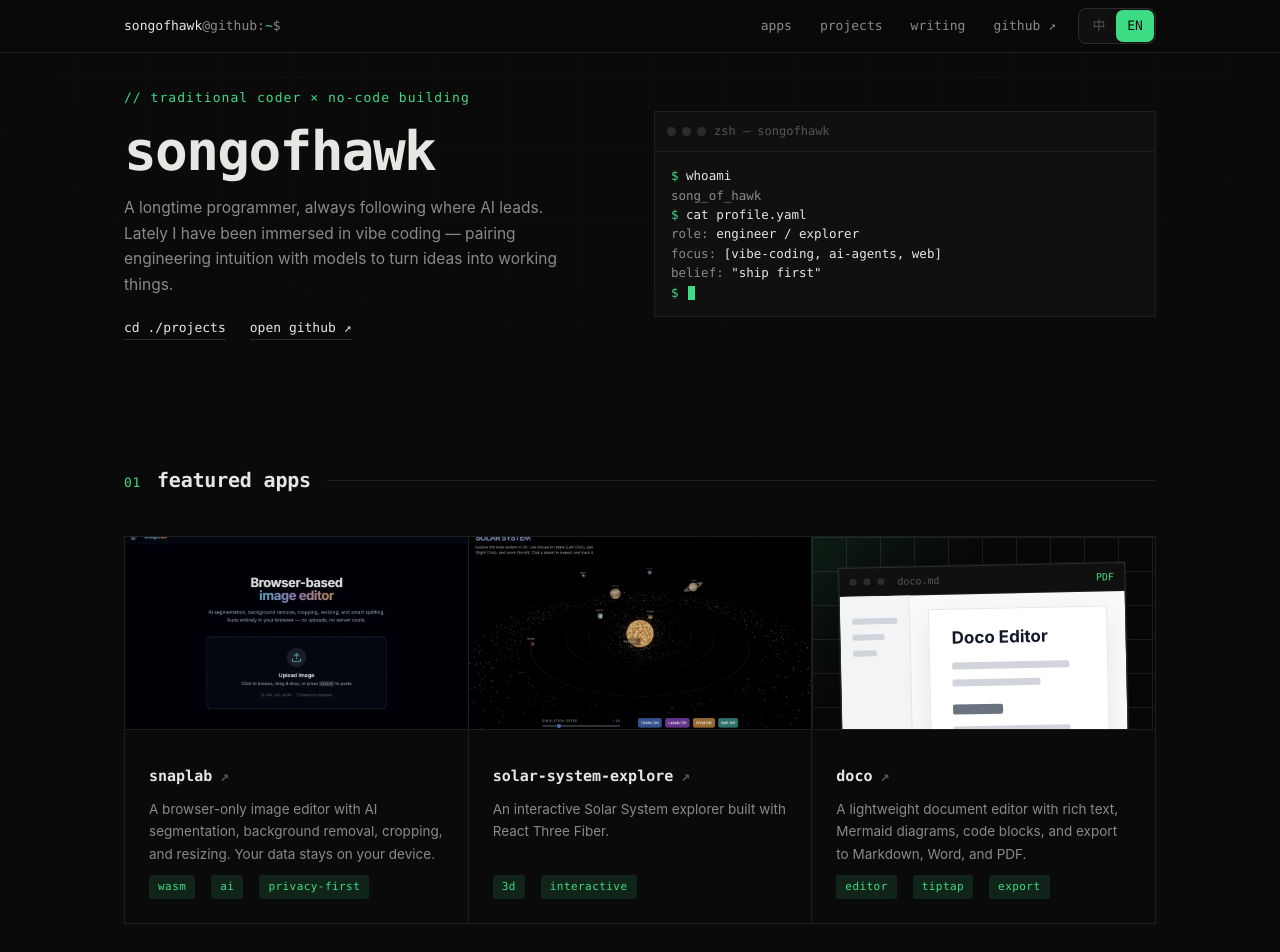
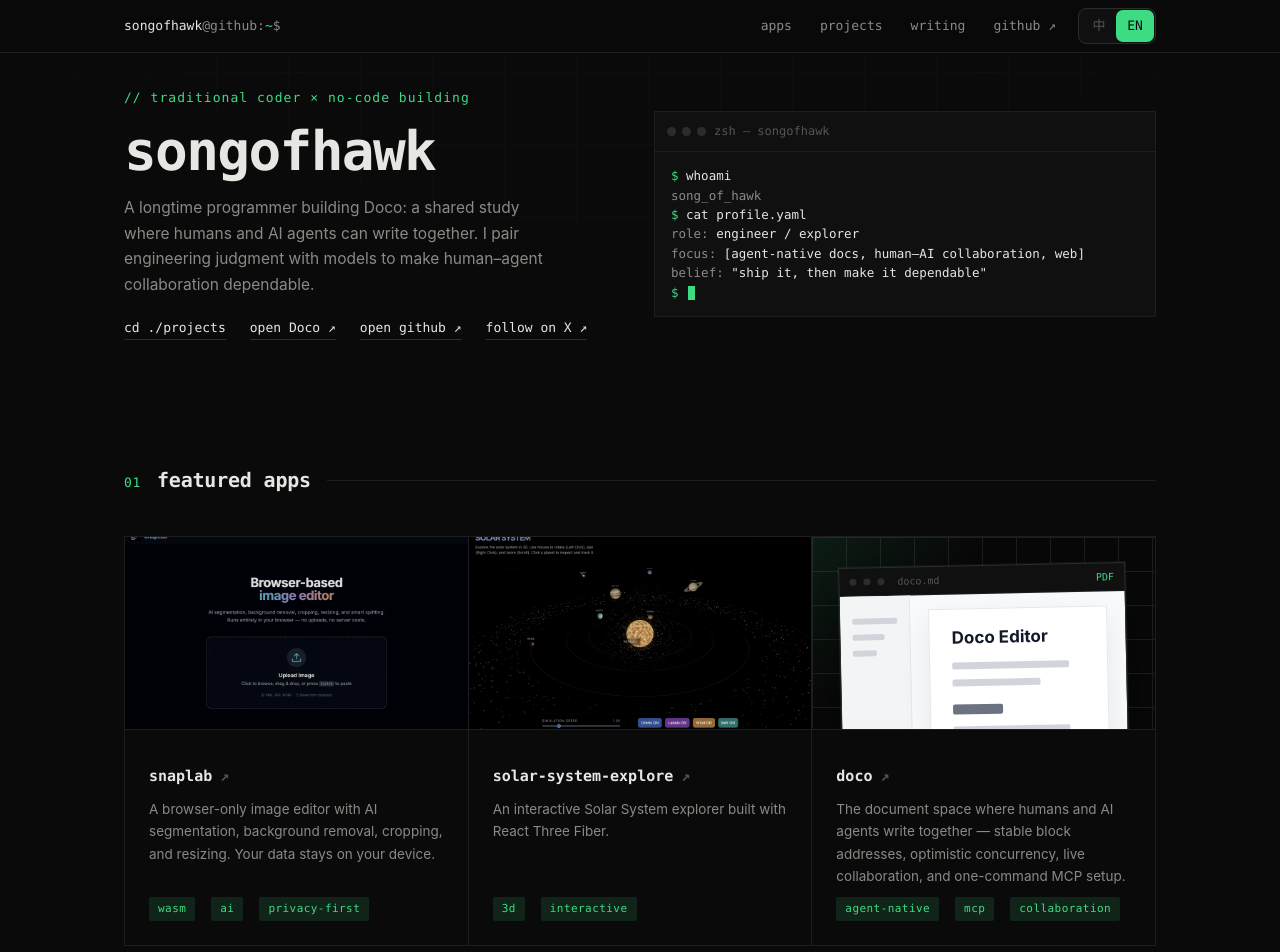
Before and after one commit to songofhawk/songofhawk.github.io, a React (Vite) app: page / in a window 1280 px wide. Shown: the top 952 px of the page. Built offline with nearby package versions, Linux system fonts and the light colour scheme; no server answers.

Commit message:
feat: strengthen Doco author profile

```diff
--- a/index.html
+++ b/index.html
@@ -4,7 +4,12 @@
     <meta charset="UTF-8" />
     <link rel="icon" type="image/svg+xml" href="/favicon.svg" />
     <meta name="viewport" content="width=device-width, initial-scale=1.0" />
-    <meta name="description" content="songofhawk — engineer / explorer. A traditional programmer exploring no-code building and new ways for humans and AI to work together." />
+    <meta name="description" content="songofhawk — engineer and creator of Doco, building an agent-native document space humans and AI can safely write together." />
+    <link rel="canonical" href="https://songofhawk.github.io/" />
+    <meta property="og:type" content="website" />
+    <meta property="og:title" content="songofhawk — engineer and creator of Doco" />
+    <meta property="og:description" content="Building an agent-native document space where humans and AI can safely write together." />
+    <meta property="og:url" content="https://songofhawk.github.io/" />
     <meta name="theme-color" content="#0a0a0a" />
     <title>songofhawk@github:~$</title>
   </head>
--- a/src/components/FeaturedApps.jsx
+++ b/src/components/FeaturedApps.jsx
@@ -21,9 +21,9 @@ const apps = [
     {
         name: 'doco',
         descriptionKey: 'doco',
-        url: 'https://doco-editor.pages.dev/',
+        url: 'https://doco.page/',
         preview: 'doco',
-        tags: ['editor', 'tiptap', 'export']
+        tags: ['agent-native', 'mcp', 'collaboration']
     }
 ];
 
--- a/src/components/Hero.jsx
+++ b/src/components/Hero.jsx
@@ -38,10 +38,16 @@ const Hero = () => {
                 }}>
                     {copy.hero.intro}
                 </p>
-                <div style={{ display: 'flex', gap: '24px', fontSize: '13px' }}>
+                <div style={{ display: 'flex', flexWrap: 'wrap', gap: '12px 24px', fontSize: '13px' }}>
                     <a href="#projects" className="link">{copy.hero.projects}</a>
+                    <a href="https://doco.page/" target="_blank" rel="noopener noreferrer" className="link">
+                        {copy.hero.doco}
+                    </a>
                     <a href="https://github.com/songofhawk" target="_blank" rel="noopener noreferrer" className="link">
                         {copy.hero.github}
+                    </a>
+                    <a href="https://x.com/songofhawk" target="_blank" rel="noopener noreferrer" className="link">
+                        {copy.hero.x}
                     </a>
                 </div>
             </div>
--- a/src/i18n.jsx
+++ b/src/i18n.jsx
@@ -15,12 +15,14 @@ const messages = {
         },
         hero: {
             eyebrow: '// 传统程序员 × 无代码编程',
-            intro: '多年程序员，始终追随 AI 的脚步。最近沉迷 vibe coding —— 用工程直觉，和模型一起把想法先跑起来。',
+            intro: '多年程序员，正在做 Doco：一间人与 Agent 共用的在线书房。用工程直觉和模型一起，把可靠的人机协作真正做出来。',
             projects: 'cd ./项目',
+            doco: '打开 Doco ↗',
             github: '打开 GitHub ↗',
+            x: '关注 X ↗',
             terminalRole: '工程师 / 探索者',
-            terminalFocus: '[氛围编程, AI 智能体, Web]',
-            terminalBelief: '先做出来',
+            terminalFocus: '[Agent 原生文档, 人机协作, Web]',
+            terminalBelief: '先做出来，再把它做可靠',
         },
         sections: {
             apps: '精选应用',
@@ -30,7 +32,7 @@ const messages = {
         apps: {
             snaplab: '纯浏览器端的图片编辑器 —— AI 分割、背景移除、裁剪、缩放，数据不出本机。',
             solarSystem: '交互式太阳系探索应用，基于 React Three Fiber 构建。',
-            doco: '轻量文档编辑器，支持富文本、Mermaid / 代码块，并可导出 MD、Word、PDF。',
+            doco: '人与 Agent 共用的文档空间：稳定块寻址、乐观并发、实时协同与一条命令 MCP 接入。',
             screenshot: (name) => `${name} 应用截图`,
         },
         projects: {
@@ -58,7 +60,7 @@ const messages = {
             stack: 'React + Vite · 无追踪器 · 仅系统字体',
         },
         meta: {
-            description: 'songofhawk — 工程师 / 探索者。传统程序员探索无代码编程与人机结合的新思路。',
+            description: 'songofhawk — 工程师与 Doco 作者，正在构建人与 AI Agent 共用、可安全读写的文档空间。',
         },
     },
     en: {
@@ -72,12 +74,14 @@ const messages = {
         },
         hero: {
             eyebrow: '// traditional coder × no-code building',
-            intro: 'A longtime programmer, always following where AI leads. Lately I have been immersed in vibe coding — pairing engineering intuition with models to turn ideas into working things.',
+            intro: 'A longtime programmer building Doco: a shared study where humans and AI agents can write together. I pair engineering judgment with models to make human–agent collaboration dependable.',
             projects: 'cd ./projects',
+            doco: 'open Doco ↗',
             github: 'open github ↗',
+            x: 'follow on X ↗',
             terminalRole: 'engineer / explorer',
-            terminalFocus: '[vibe-coding, ai-agents, web]',
-            terminalBelief: 'ship first',
+            terminalFocus: '[agent-native docs, human–AI collaboration, web]',
+            terminalBelief: 'ship it, then make it dependable',
         },
         sections: {
             apps: 'featured apps',
@@ -87,7 +91,7 @@ const messages = {
         apps: {
             snaplab: 'A browser-only image editor with AI segmentation, background removal, cropping, and resizing. Your data stays on your device.',
             solarSystem: 'An interactive Solar System explorer built with React Three Fiber.',
-            doco: 'A lightweight document editor with rich text, Mermaid diagrams, code blocks, and export to Markdown, Word, and PDF.',
+            doco: 'The document space where humans and AI agents write together — stable block addresses, optimistic concurrency, live collaboration, and one-command MCP setup.',
             screenshot: (name) => `${name} screenshot`,
         },
         projects: {
@@ -115,7 +119,7 @@ const messages = {
             stack: 'React + Vite · no trackers · system fonts only',
         },
         meta: {
-            description: 'songofhawk — engineer / explorer. A traditional programmer exploring no-code building and new ways for humans and AI to work together.',
+            description: 'songofhawk — engineer and creator of Doco, building an agent-native document space humans and AI can safely write together.',
         },
     },
 };
```
